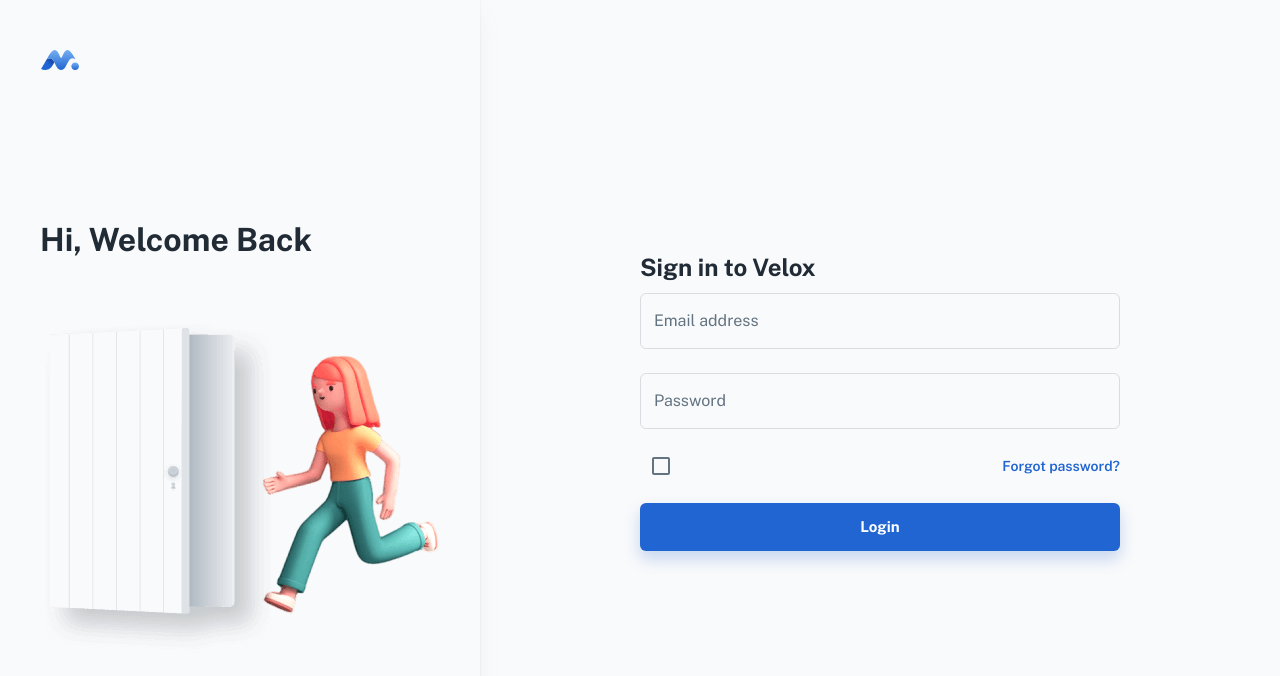
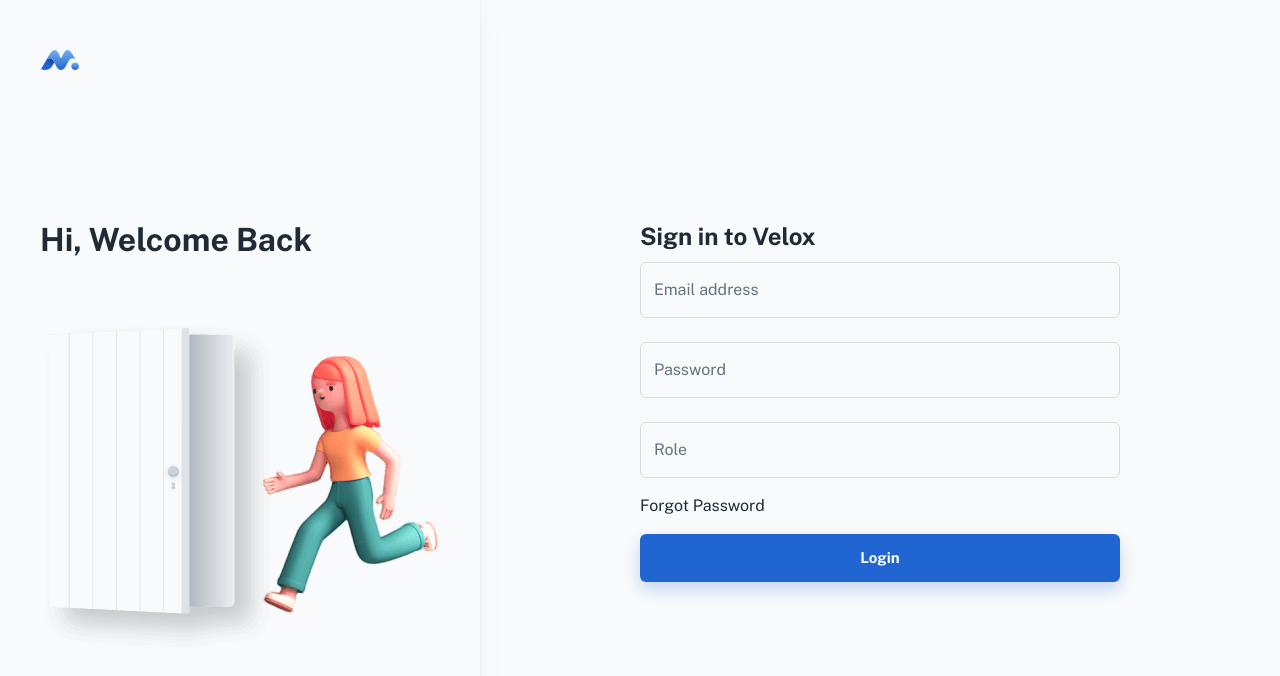
Before and after one commit to ReeveFernandes/HackMIT-Front-End, a React (Create React App) app: page /login in a window 1280 px wide. Shown: the top 676 px of the page. Built offline with nearby package versions, Linux system fonts and the light colour scheme; some icons are missing; a web font is replaced by a local one.

Commit message:
Login Compeleted

```diff
--- a/src/sections/auth/login/LoginForm.js
+++ b/src/sections/auth/login/LoginForm.js
@@ -1,7 +1,7 @@
 import { useState } from 'react';
 import { useNavigate } from 'react-router-dom';
 // @mui
-import { Link, Stack, IconButton, InputAdornment, TextField, Checkbox } from '@mui/material';
+import { Stack, IconButton, InputAdornment, TextField } from '@mui/material';
 import { LoadingButton } from '@mui/lab';
 // components
 import Iconify from '../../../components/iconify';
@@ -10,19 +10,54 @@
 
 export default function LoginForm() {
   const navigate = useNavigate();
+  const [email, setEmail] = useState();
+  const [password, setPassword] = useState();
+  const [showPassword, setShowPassword] = useState();
+  const [role, setRole] = useState();
 
-  const [showPassword, setShowPassword] = useState(false);
+  const onChangeHandler = (e) => {
+    if (e.target.name === 'email') {
+      setEmail(e.target.value);
+    }
+    if (e.target.name === 'password') {
+      setPassword(e.target.value);
+    }
+    if (e.target.name === 'role') {
+      setRole(e.target.value);
+    }
+  };
 
-  const handleClick = () => {
-    navigate('/dashboard', { replace: true });
+  const handleClick = async () => {
+    try {
+      const body = { email, password, role };
+      const response = await fetch(`${process.env.API_URL}/login`, {
+        method: 'POST',
+        headers: { 'Content-Type': 'application/json' },
+        body: JSON.stringify(body),
+      });
+
+      const Res = await response.json();
+
+      if (Res) {
+        navigate('/dashboard', { replace: true });
+      } else {
+        console.log('====================================');
+        console.log('Wrong Credential');
+        console.log('====================================');
+      }
+    } catch (err) {
+      console.error(err.message);
+    }
   };
 
   return (
     <>
       <Stack spacing={3}>
-        <TextField name="email" label="Email address" />
+        <TextField name="email" label="Email address" value={email} onChange={onChangeHandler} />
 
         <TextField
+          value={password}
+          onChange={onChangeHandler}
           name="password"
           label="Password"
           type={showPassword ? 'text' : 'password'}
@@ -36,13 +71,12 @@
             ),
           }}
         />
+
+        <TextField value={role} onChange={onChangeHandler} name="role" label="Role" />
       </Stack>
 
       <Stack direction="row" alignItems="center" justifyContent="space-between" sx={{ my: 2 }}>
-        <Checkbox name="remember" label="Remember me" />
-        <Link variant="subtitle2" underline="hover">
-          Forgot password?
-        </Link>
+        Forgot Password
       </Stack>
 
       <LoadingButton fullWidth size="large" type="submit" variant="contained" onClick={handleClick}>
```
Also changed, not shown: src/pages/LoginPage.js (+0 -25 lines).
